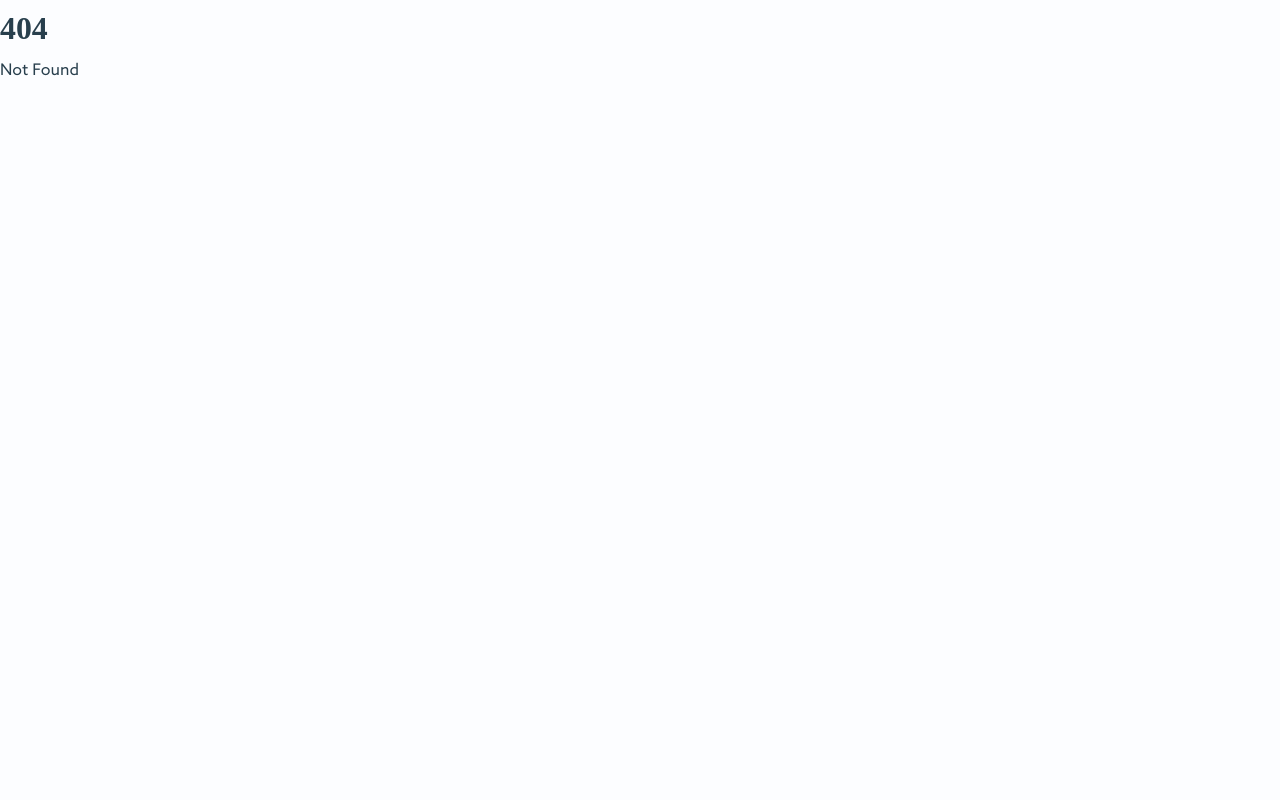
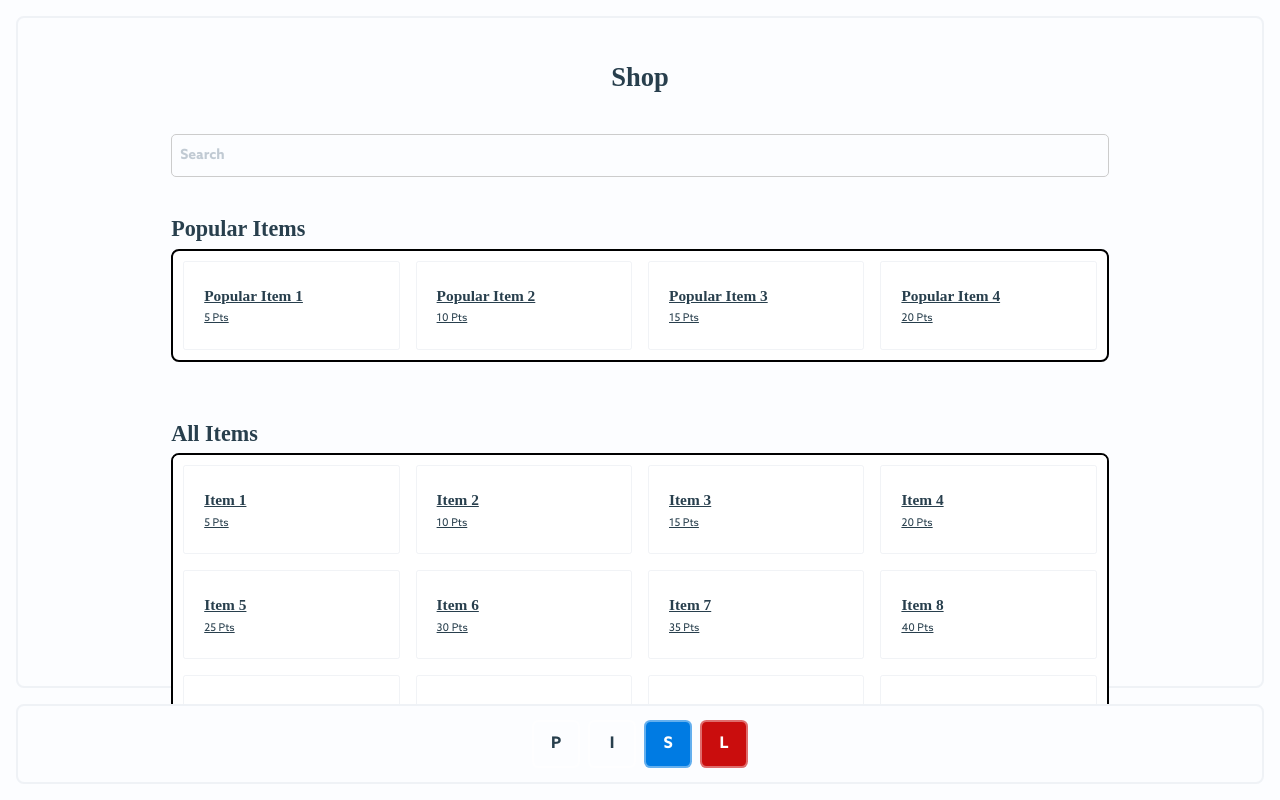
Before and after one commit to Naawa/cn-dojo, a SvelteKit app: page /dashboard/shop in a window 1280 px wide. Before the commit this address had no page. Built offline with nearby package versions, Linux system fonts and the light colour scheme; no server answers; the database is empty; a web font is replaced by a local one.

Commit message:
updated profile and shop page

```diff
--- a/src/routes/dashboard/+page.svelte
+++ b/src/routes/dashboard/+page.svelte
@@ -1,44 +1,164 @@
 <script lang="ts">
-	import { enhance } from '$app/forms';
 	import type { LayoutServerData } from './$types';
 	import type { PageServerData } from './$types';
 
 	let { data }: { data: PageServerData & LayoutServerData } = $props();
 
-	let {student, student_profile } = $derived(data)
-	/**
-	 * Overview
-	 * 1.
-	 */
+	let { student, student_profile } = $derived(data);
+
+	// fake data
+	let printHistory = [
+		{ id: 1, file: "infinity_cube.stl", date: "March 20, 2025", status: "Completed" },
+		{ id: 2, file: "dragon.stl", date: "March 18, 2025", status: "Completed" },
+		{ id: 3, file: "cat.stl", date: "March 15, 2025", status: "Pending" },
+		{ id: 4, file: "ninja.stl", date: "March 10, 2025", status: "Completed" }
+	];
+
+	let pointsHistory = [
+		{ id: 1, item: "No Bueno", points: -5, date: "March 21, 2025" },
+		{ id: 2, item: "Game finished", points: +1, date: "March 19, 2025" },
+		{ id: 3, item: "Level Up", points: +3, date: "March 17, 2025" },
+		{ id: 4, item: "Belt Up", points: +5, date: "March 15, 2025" }
+	];
 </script>
 
 <section>
-	<h1>Profile</h1>
-	<div class="card">
-		<h2>Hi, {student.firstName}!</h2>
-		<h3>You have {student_profile.points} points!</h3>
-		<p>
-			Welcome to your profile!
-		</p>
-		<br>
-		<a href="/"><button class="primary">Visit Store</button></a>
+	<div class="header">
+		<h1>Jane Doe - Overview</h1>
+		<h2>46 Points | White Belt</h2>
+	</div>
+
+	<div class="dashboard">
+		<div class="left-side">
+			<!-- Events/News Section -->
+			<div class="box">
+				<h3>Events/News</h3>
+				<p>Stay updated with the latest events and announcements!</p>
+			</div>
+
+			<!-- Popular Shop Items -->
+			<div class="box">
+				<h3>Popular Items</h3>
+				<p>Check out trending items in the store!</p>
+				<br>
+				<a href="/"><button class="primary">Visit Store</button></a>
+			</div>
+		</div>
+
+		<div class="right-side">
+			<!-- Print History -->
+			<div class="box">
+				<h3>Print History</h3>
+				<div class="scrollable">
+					{#each printHistory as print}
+					<div class="history-item">
+						<strong>{print.file}</strong>
+						<p>{print.date} - <span class={print.status === "Completed" ? "completed" : "pending"}>{print.status}</span></p>
+					</div>
+					{/each}
+				</div>
+			</div>
+
+			<!-- Points History -->
+			<div class="box">
+				<h3>Points History</h3>
+				<div class="scrollable">
+					{#each pointsHistory as history}
+					<div class="history-item">
+						<strong>{history.item}</strong>
+						<p>{history.date} - <span class={history.points > 0 ? "earned" : "spent"}>{history.points} pts</span></p>
+					</div>
+					{/each}
+				</div>
+			</div>
+		</div>
 	</div>
 </section>
 
 <style>
+	:root {
+		--side-padding: 0vw; /* Distance between container and sides */
+	}
+
 	section {
 		display: flex;
 		flex-direction: column;
 		align-items: center;
-		height: 100%;
 		width: 100%;
 		position: relative;
+		margin-top: -20px; /* Moves the content higher */
+		padding-left: var(--side-padding);
+		padding-right: var(--side-padding);
+	}
 
-		div, .card {
-			min-height: fit-content;
-			height: fit-content;
-			flex: 0;
+	.header {
+		text-align: center;
+		margin-bottom: 1rem;
+	}
+
+	.dashboard {
+		display: grid;
+		grid-template-columns: 2fr 1fr; /* Default: Left side wider */
+		gap: 1rem;
+		width: 100%;
+		max-width: 1400px;
+	}
+
+	.left-side,
+	.right-side {
+		display: flex;
+		flex-direction: column;
+		gap: 1rem;
+	}
+
+	.box {
+		border: 2px solid black;
+		padding: 1rem;
+		border-radius: 0.4em;
+		height: 250px;
+		display: flex;
+		flex-direction: column;
+	}
+
+	.scrollable {
+		overflow-y: auto;
+		padding-right: 10px;
+	}
+
+	.history-item {
+		padding: 5px 0;
+		border-bottom: 1px solid rgba(0, 0, 0, 0.1);
+	}
+
+	.history-item:last-child {
+		border-bottom: none;
+	}
+
+	.completed {
+		color: green;
+		font-weight: bold;
+	}
+
+	.pending {
+		color: orange;
+		font-weight: bold;
+	}
+
+	.earned {
+		color: green;
+		font-weight: bold;
+	}
+
+	.spent {
+		color: red;
+		font-weight: bold;
+	}
+
+	/* Responsive Adjustments */
+	@media (max-width: 900px) {
+		.dashboard {
+			grid-template-columns: 1fr; /* Switch to single column */
+			width: 100%;
 		}
-
 	}
 </style>
--- /dev/null
+++ b/src/routes/dashboard/shop/+page.svelte
@@ -0,0 +1,138 @@
+<script lang="ts">
+	import type { PageData } from './$types';
+
+	let { data }: { data: PageData } = $props();
+	let { categories } = $derived(data);
+
+	// Fake shop items
+	let shopItems = [
+		{ id: 1, name: "Item 1", price: 5 },
+		{ id: 2, name: "Item 2", price: 10 },
+        { id: 3, name: "Item 3", price: 15 },
+        { id: 4, name: "Item 4", price: 20 },
+        { id: 5, name: "Item 5", price: 25 },
+        { id: 6, name: "Item 6", price: 30 },
+        { id: 7, name: "Item 7", price: 35 },
+        { id: 8, name: "Item 8", price: 40 },
+        { id: 9, name: "Item 9", price: 45 },
+        { id: 10, name: "Item 10", price: 50 },
+        { id: 11, name: "Item 11", price: 55 },
+        { id: 12, name: "Item 12", price: 60 },
+        { id: 13, name: "Item 13", price: 65 },
+        { id: 14, name: "Item 14", price: 70 },
+        { id: 15, name: "Item 15", price: 75 },
+        { id: 16, name: "Item 16", price: 80 },
+        { id: 17, name: "Item 17", price: 85 },
+        { id: 18, name: "Item 18", price: 90 },
+        { id: 19, name: "Item 19", price: 95 },
+        { id: 20, name: "Item 20", price: 100 }
+	];
+
+	// Fake popular items
+	let popularItems = [
+		{ id: 1, name: "Popular Item 1", price: 5 },
+        { id: 2, name: "Popular Item 2", price: 10 },
+        { id: 3, name: "Popular Item 3", price: 15 },
+        { id: 4, name: "Popular Item 4", price: 20 }
+	];
+</script>
+
+<section>
+	<h2>Shop</h2>
+
+	<!-- Search Bar -->
+	<div class="search-bar">
+		<input type="search" placeholder="Search" />
+	</div>
+
+	<!-- Popular Items (Now on Top) -->
+	<div class="shop-container">
+		<h3>Popular Items</h3>
+		<div class="scrollable-grid">
+			{#each popularItems as item}
+				<a class="card" href="/dashboard/shop/{item.id}">
+					<div>
+						<h5>{item.name}</h5>
+						<small>{item.price} Pts</small>
+					</div>
+				</a>
+			{/each}
+		</div>
+	</div>
+
+	<!-- Shop Items -->
+	<div class="shop-container">
+		<h3>All Items</h3>
+		<div class="scrollable-grid">
+			{#each shopItems as product}
+				<a class="card" href="/dashboard/shop/{product.id}">
+					<div>
+						<h5>{product.name}</h5>
+						<small>{product.price} Pts</small>
+					</div>
+				</a>
+			{/each}
+		</div>
+	</div>
+</section>
+
+<style>
+    :root {
+		--side-padding: 0vw; /* Distance between container and sides */
+	}
+
+	section {
+		display: flex;
+		flex-direction: column;
+		align-items: center;
+		width: 100%;
+		padding: 20px;
+	}
+
+	/* Search Bar now matches the width of shop-container */
+	.search-bar {
+		width: 80%;
+		max-width: 1000px;
+	}
+
+	input[type="search"] {
+		width: 100%;
+		padding: 8px;
+		border-radius: 5px;
+		border: 1px solid #ccc;
+		font-size: 14px;
+		box-sizing: border-box;
+	}
+
+	.shop-container {
+		width: 80%;
+		max-width: 1000px;
+		margin-bottom: 20px;
+	}
+
+	.scrollable-grid {
+		display: grid;
+		grid-template-columns: repeat(auto-fit, minmax(180px, 1fr));
+		gap: 1rem;
+		max-height: 300px;
+		overflow-y: auto;
+		padding: 10px;
+		border: 2px solid black;
+		border-radius: 8px;
+		background-color: rgb(255, 255, 255);
+	}
+
+	.card {
+		font-size: 10px;
+	}
+
+	.card:hover {
+		background-color: #eaeaea;
+	}
+
+	@media (max-width: 600px) {
+		.scrollable-grid {
+			grid-template-columns: 1fr;
+		}
+	}
+</style>
```
